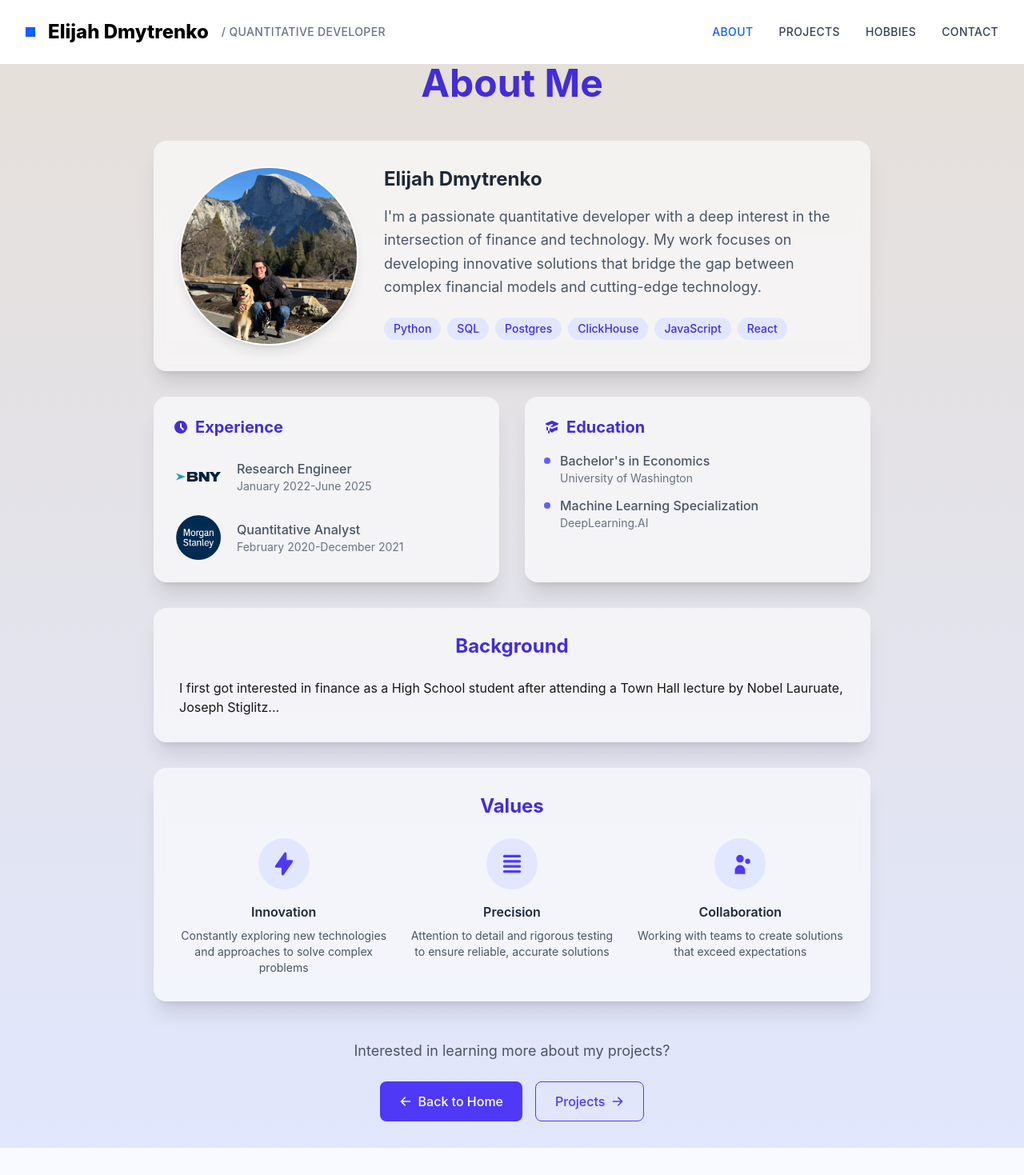
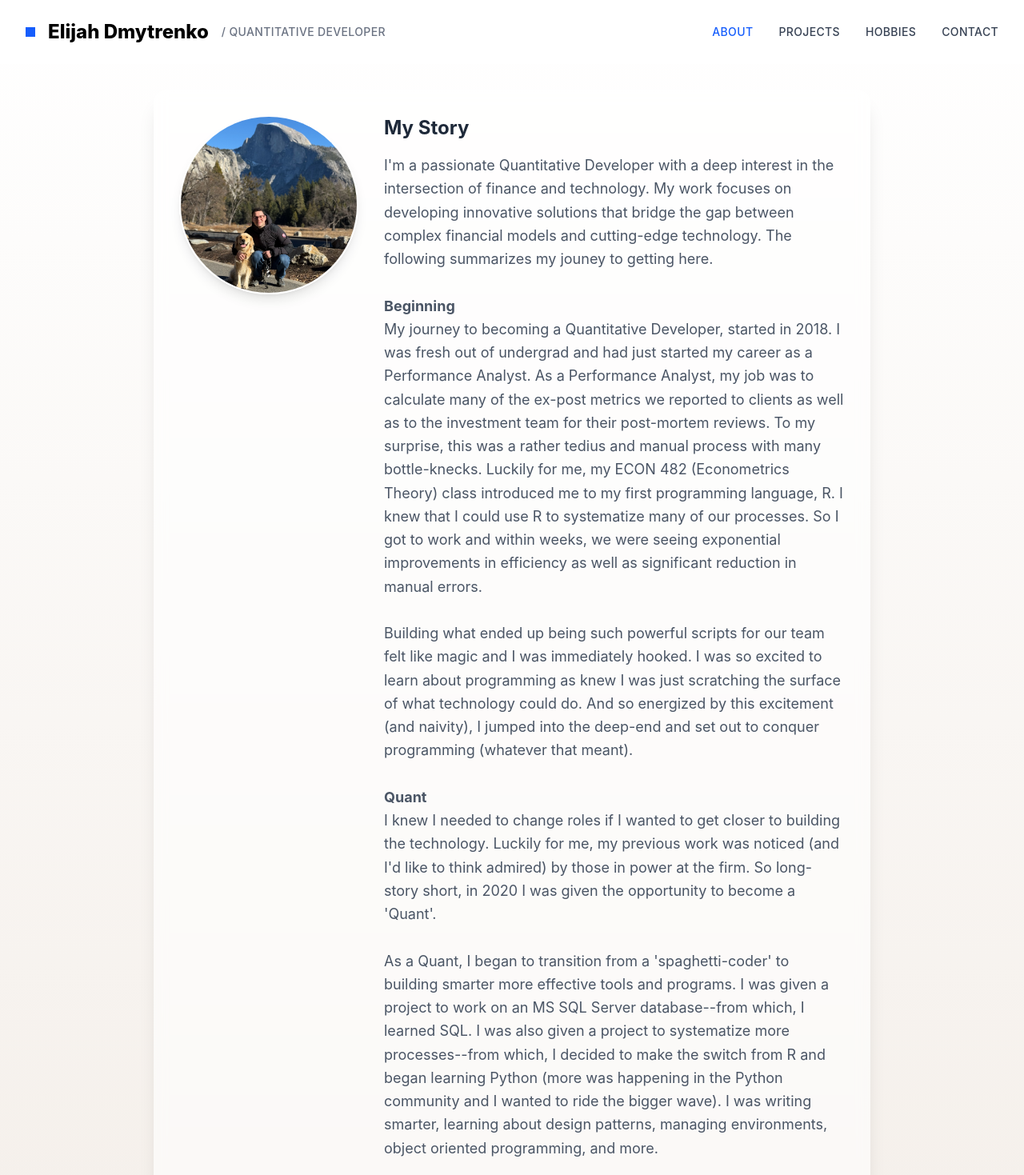
Before and after one commit to elijah-dmytrenko/portfolio, a Next.js app: page /about in a window 1280 px wide. Shown: the top 1469 px of the page at 80% size. Built offline with nearby package versions, Linux system fonts and the light colour scheme.

Commit message:
added story

```diff
--- a/src/app/about/page.tsx
+++ b/src/app/about/page.tsx
@@ -4,19 +4,12 @@ import Image from 'next/image';
 
 export default function About() {
   return (
-    <div className="min-h-screen bg-gradient-to-b from-blue-10 via-indigo-25 to-indigo-100 dark:from-gray-500 dark:via-gray-600 dark:to-gray-800 flex flex-col">
+    <div className="min-h-screen bg-gradient-to-b from-[white] to-[#E6DACE] dark:from-gray-500 dark:via-gray-600 dark:to-gray-800 flex flex-col">
       <Navbar />
       <main className="flex-1 pt-20 px-4 pb-8">
         <div className="max-w-4xl mx-auto">
-          {/* Header Section */}
-          <div className="text-center mb-12">
-            <h1 className="text-4xl lg:text-5xl font-bold text-indigo-700 dark:text-indigo-200 mb-4">
-              About Me
-            </h1>
-          </div>
-
           {/* Profile Section */}
-          <div className="bg-white/60 dark:bg-gray-800/30 backdrop-blur-sm rounded-2xl p-8 mb-8 shadow-xl">
+          <div className="bg-white/60 dark:bg-gray-800/30 backdrop-blur-sm rounded-2xl p-8 mb-8 mt-8 shadow-xl">
             <div className="flex flex-col lg:flex-row items-center lg:items-start gap-8">
               <div className="flex-shrink-0">
                 <div className="relative w-48 h-48 lg:w-56 lg:h-56">
@@ -31,13 +24,115 @@ export default function About() {
               </div>
               <div className="flex-1 text-center lg:text-left">
                 <h2 className="text-2xl font-bold text-gray-800 dark:text-white mb-4">
-                  Elijah Dmytrenko
+                  My Story
                 </h2>
-                <p className="text-lg text-gray-600 dark:text-gray-300 leading-relaxed mb-6">
-                  I'm a passionate quantitative developer with a deep interest in the intersection of finance and technology.
-                  My work focuses on developing innovative solutions that bridge the gap between complex financial models
-                  and cutting-edge technology.
-                </p>
+                <div className="text-lg text-gray-600 dark:text-gray-300 leading-relaxed mb-6">
+                    <p>
+                        I'm a passionate Quantitative Developer with a deep interest in the intersection of finance and technology.
+                        My work focuses on developing innovative solutions that bridge the gap between complex financial models
+                        and cutting-edge technology. The following summarizes my jouney to getting here.
+                    </p>
+                    <br/>
+                    <p className='font-bold'>
+                        Beginning
+                    </p>
+                    <p>
+                        My journey to becoming a Quantitative Developer, started in 2018. I was fresh out of undergrad and had just started my career as a Performance Analyst.
+                        As a Performance Analyst, my job was to calculate many of the ex-post metrics we reported to clients as well as to the investment team for their post-mortem reviews.
+                        To my surprise, this was a rather tedius and manual process with many bottle-knecks.
+                        Luckily for me, my ECON 482 (Econometrics Theory) class introduced me to my first programming language, R.
+                        I knew that I could use R to systematize many of our processes.
+                        So I got to work and within weeks, we were seeing exponential improvements in efficiency as well as significant reduction in manual errors.
+                    </p>
+                    <br/>
+                    <p>
+                        Building what ended up being such powerful scripts for our team felt like magic and I was immediately hooked.
+                        I was so excited to learn about programming as knew I was just scratching the surface of what technology could do.
+                        And so energized by this excitement (and naivity), I jumped into the deep-end and set out to conquer programming (whatever that meant).
+
+                    </p>
+                    <br/>
+                    <p className='font-bold'>
+                        Quant
+                    </p>
+                    <p>
+                        I knew I needed to change roles if I wanted to get closer to building the technology.
+                        Luckily for me, my previous work was noticed (and I'd like to think admired) by those in power at the firm.
+                        So long-story short, in 2020 I was given the opportunity to become a 'Quant'.
+                    </p>
+                    <br/>
+                    <p>
+                        As a Quant, I began to transition from a 'spaghetti-coder' to building smarter more effective tools and programs.
+                        I was given a project to work on an MS SQL Server database--from which, I learned SQL.
+                        I was also given a project to systematize more processes--from which, I decided to make the switch from R and began learning Python
+                            (more was happening in the Python community and I wanted to ride the bigger wave).
+                        I was writing smarter, learning about design patterns, managing environments, object oriented programming, and more.
+                    </p>
+                    <br/>
+                    <p>
+                        But after a couple years of this continuous growth, I felt I was starting to hit a ceiling and plateau.
+                        This scared me. I was way too early in my career to be slowing down.
+                        So I began working with and gravitating towards Research projects as this is where I believed the smartest work was happening.
+                        From which, I made the conclusion: if I could surround myself with these incredibly brilliant people, I would naturally learn the most (by way of osmosis or something like that).
+                        And if nothing else, the work they were doing was simply more interesting than anything else I was exposed to.
+                    </p>
+                    <br/>
+                    <p className='font-bold'>
+                        Proper Engineer
+                    </p>
+                    <p>
+                        In 2022, I was given the dream opportunity I could not turn down.
+                        I joined a Systematic Multi-Asset Research Team as an Engineer.
+                        I also got to move away from Seattle and enjoy a sunny winter for once in beautiful San Francisco--cherry on top!
+                    </p>
+                    <br/>
+                    <p>
+                        As a Research Engineer, my job was mainly to maintain and build the infrastructure that made our business 'Systematic'. This required working with a lot of different technologies:
+                        <ul className="list-disc marker:text-blue-600 hanging-indent pl-5">
+                            <li>
+                                I got to work with many different database technologies (SQL Server, ClickHouse, Mongo, ArcticDb) and was responsible for designing various schemas.
+                                From which I learned about compressing, normalizing, and serializing.
+                            </li>
+                            <li>
+                                I got to work on designing APIs to put an engine behind an idea (Python, Matlab, R).
+                                From which I continued to learn how to write better code (linting, testing, versioning).
+                            </li>
+                            <li>
+                                I got to build interactive dashboards to bring to life our ideas and their required monitoring for the PMs and trading teams (streamlit, JS, CSS, HTML).
+                                From which I learned about front-end development and the client-server relationship.
+                            </li>
+                            <li>
+                                And with all of this, I got to build out orchestration and manage environments to support everything.
+                                I learned about about Windows, Linux, Docker, Docker-Compose, CI/CD, and much more.
+                            </li>
+                        </ul>
+                        In this role, everything clicked and I became a full-stack engineer.
+                    </p>
+                    <br/>
+                    <p>
+                        To top it off, we were building something very exciting and new for the industry.
+                        We were building a scalable, fully customable multi-asset platform where clients could come and choose their 'alpha blocks' (think legos) to fit their unique needs.
+                    </p>
+                    <br/>
+                    <p>
+                        However, in May 2025 and to my great dissapointment, this all came to an end. We were shutdown by the Bank's relatively new Exec Team.
+                        I'm guessing the Execs decided we were the ugly step-child in the brand (as we were the only systematic team).
+                        But that's just my guess as I actually don't why--the rationale was never communicated.
+                    </p>
+                    <br/>
+
+                    <p className='font-bold'>
+                        What's Next?
+                    </p>
+                    <p>
+                        I'm not sure what exactly lies ahead. But I'm excited.
+                        Right now is one of the most exciting times in tech with AI.
+                        Never before has a developer been so empowered to create and be productive.
+                        I'm reminded of the same feeling of magic back when I first started coding in 2018.
+                        And just like back then, I'll be jumping into the deep-end and conquering the power of AI (whatever that means).
+                    </p>
+
+                </div>
                 <div className="flex flex-wrap justify-center lg:justify-start gap-2">
                   <span className="px-3 py-1 bg-indigo-100 dark:bg-indigo-900 text-indigo-700 dark:text-indigo-200 rounded-full text-sm font-medium">
                     Python
@@ -129,18 +224,8 @@ export default function About() {
               </ul>
             </div>
           </div>
-
-          {/* About */}
-          <div className="bg-white/60 dark:bg-gray-800/30 backdrop-blur-sm rounded-2xl p-8 shadow-xl gap-8 mb-8">
-            <h3 className="text-2xl font-bold text-indigo-700 dark:text-indigo-200 mb-6 text-center">
-              Background
-            </h3>
-            <p>
-              I first got interested in finance as a High School student after attending a Town Hall lecture by Nobel Lauruate, Joseph Stiglitz...
-            </p>
-          </div>
-
           {/* Philosophy Section */}
+          {/*
           <div className="bg-white/60 dark:bg-gray-800/30 backdrop-blur-sm rounded-2xl p-8 shadow-xl">
             <h3 className="text-2xl font-bold text-indigo-700 dark:text-indigo-200 mb-6 text-center">
               Values
@@ -181,6 +266,7 @@ export default function About() {
               </div>
             </div>
           </div>
+          */}
 
           {/* Call to Action */}
           <div className="text-center mt-12">
--- a/src/app/page.tsx
+++ b/src/app/page.tsx
@@ -55,12 +55,12 @@ export default function Home() {
               <a href="/about" className="px-6 py-2 bg-blue-600 text-white font-semibold rounded-full shadow hover:bg-blue-700 transition">Resume</a>
               <a href="/projects" className="px-6 py-2 border-2 border-black text-black font-semibold rounded-full shadow hover:bg-gray-100 transition">Projects</a>
             </div>
-            <p className="text-gray-700 text-base max-w-xl mb-2 text-center lg:text-left">
+            <p className="text-gray-700 text-base max-w-xl mb-2 text-left lg:text-left">
               I'm a passionate quantitative developer with a deep interest in the intersection of finance and technology.
               My work focuses on developing innovative solutions that bridge the gap between complex financial models and cutting-edge technology.
             </p>
-            <p className="text-gray-700 text-base max-w-xl text-center lg:text-left">
-              I built this website to learn more about front-end development as well as have a place to showcase what I have been up to.
+            <p className="text-gray-700 text-base max-w-xl text-left lg:text-left">
+              I built this website to learn more about front-end development as well as have a place to showcase things that interest me.
               I'm still learning and so if you have any feedback or wish to get in touch, please don't hesitate to get in touch.
             </p>
           </div>
```
